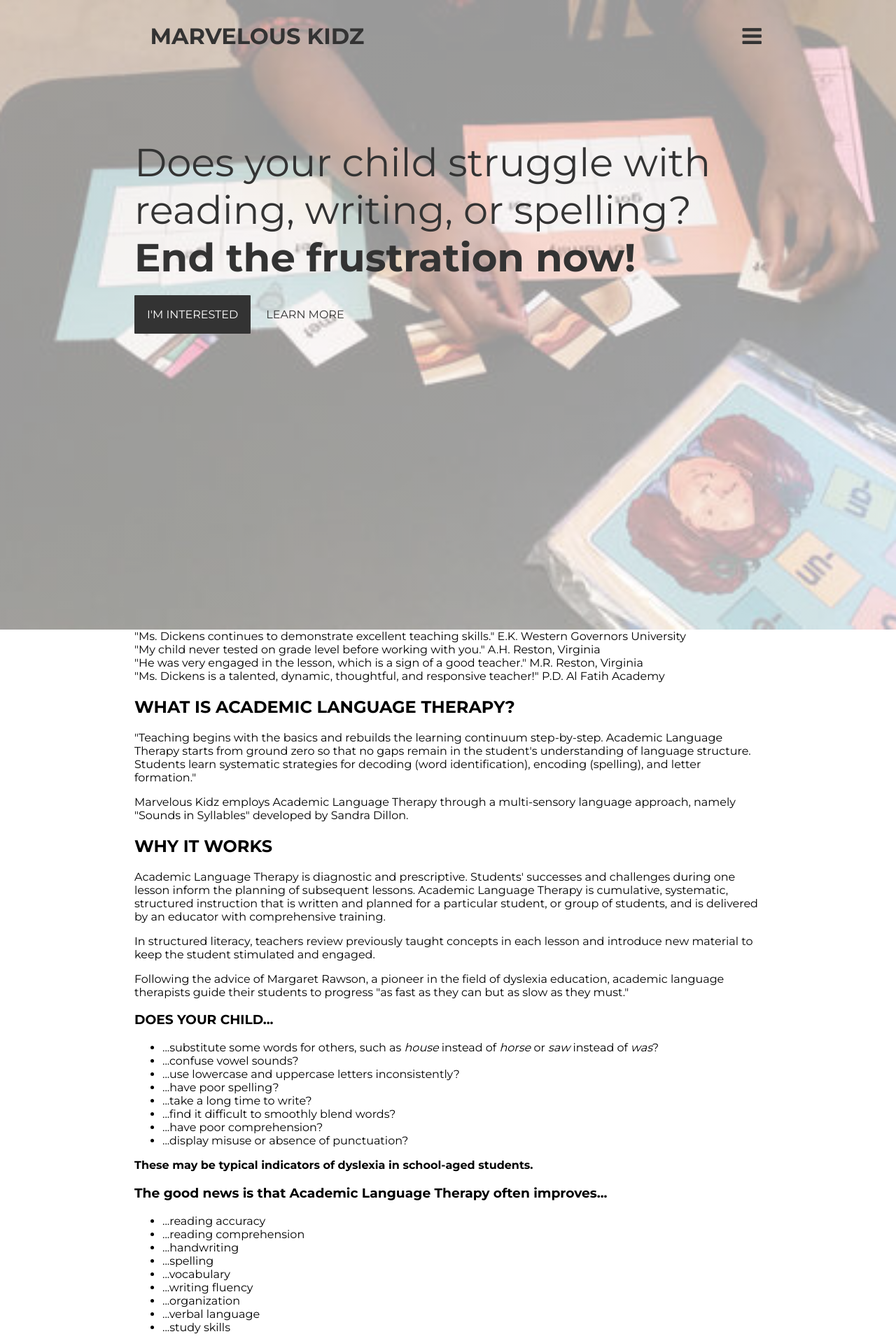
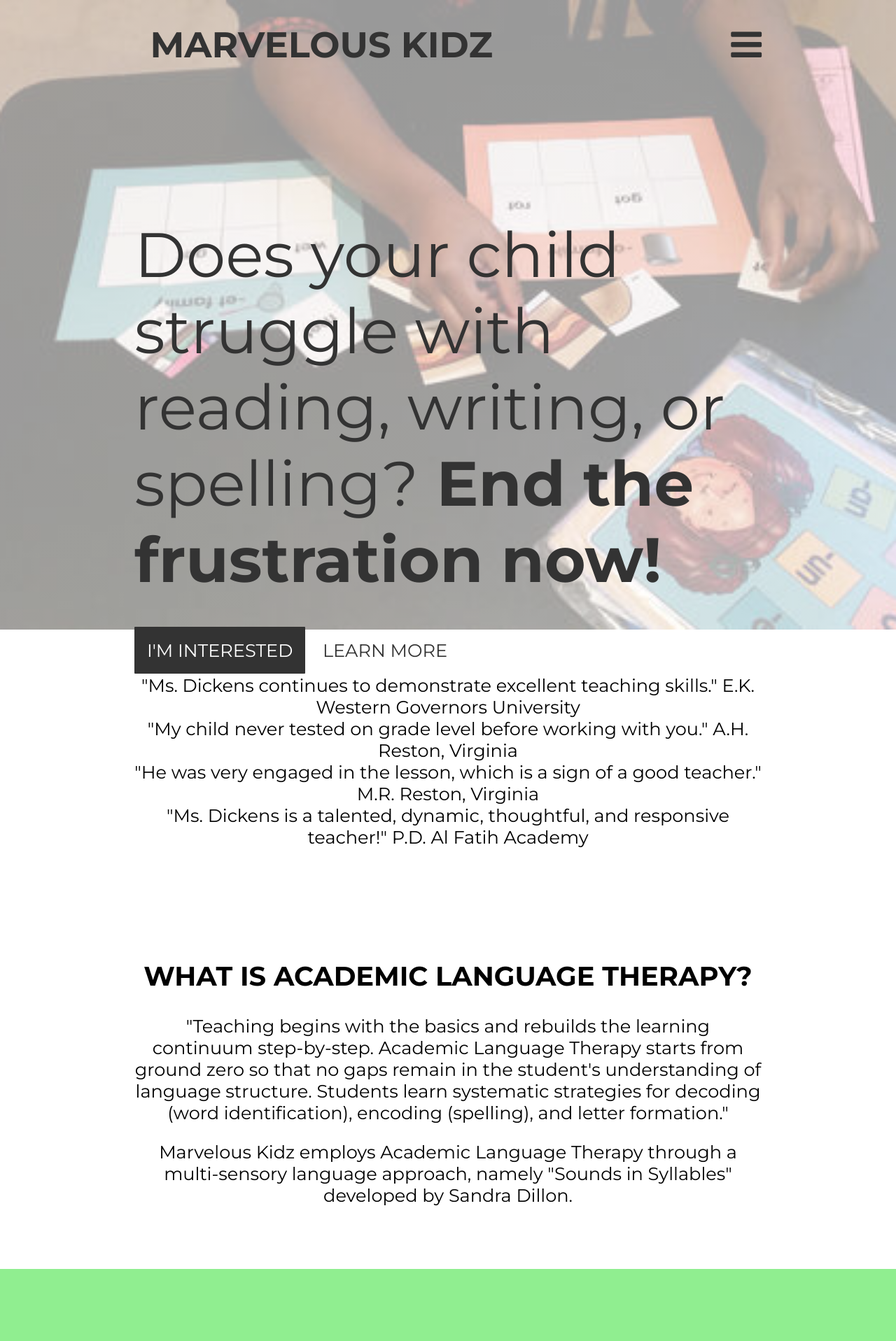
Before and after one commit to Marvelous-Kidz-LLC/marvelous-kidz-llc.github.io, a Jekyll site: the page built from index.html, in a window 1280 px wide. Shown: the top 1917 px of the page at 70% size. Built offline with Jekyll 4.4.1, drawn with Linux system fonts in a browser that asks for light colours.

Commit message:
Add styles

```diff
--- a/assets/css/main.css
+++ b/assets/css/main.css
@@ -5,10 +5,12 @@ html, body {
     width: 100%;
     font-family: 'Montserrat', sans-serif;
     scroll-behavior: smooth;
+    font-size: 2vw;
 }
 
 .section, nav, footer {
-    padding: 0 15% 0 15%;
+    padding: 5% 15% 5% 15%;
+    text-align: center;
 }
 
 nav {
@@ -80,6 +82,8 @@ nav a.icon {
 
 .hero {
     color: #333;
+    text-align: left;
+    padding-top: 0;
 }
 
 .hero h1 {
@@ -106,7 +110,33 @@ nav a.icon {
     color: inherit;
 }
 
+.effects {
+    background-color: lightgreen;
+}
+
+/* TODO Implement 2 card layout for dyslexia indicators */
+
 footer {
-    padding-bottom: 2.5%;
+    background-color: whitesmoke;
     text-align: center;
 }
+
+footer .fa {
+    padding: 2.5%;
+    margin: 2%;
+    width: 2em;
+    height: 2em;
+    font-size: 1em;
+    text-decoration: none;
+    border-radius: 50%;
+}
+
+footer .fa-facebook {
+    color: white;
+    background-color: #3b5998;
+}
+
+footer .fa-envelope {
+    color: white;
+    background-color: black;
+}
```
